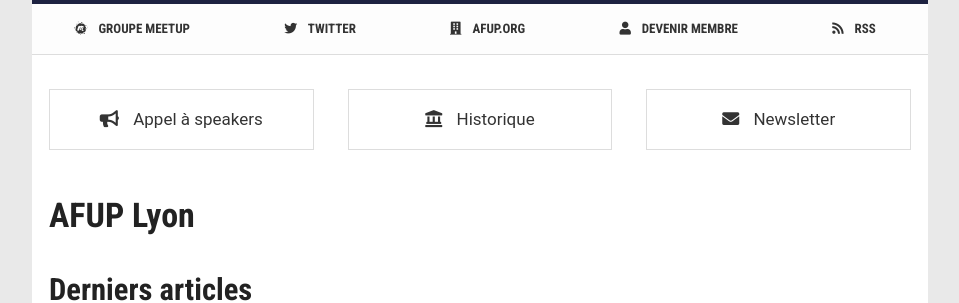
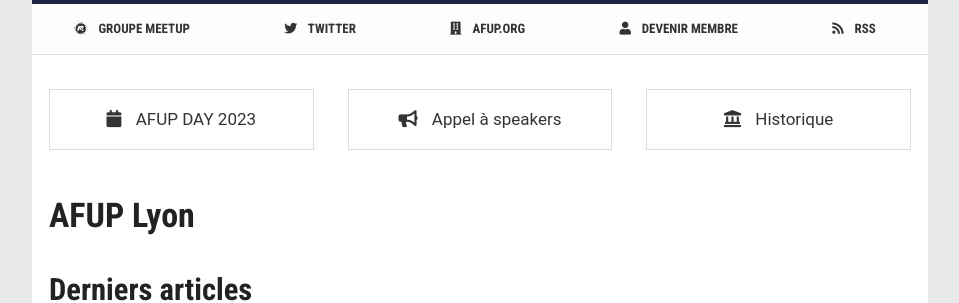
Before and after one commit to afup/lyon.afup.org, a Jekyll site: the page built from index.md, in a window 1280 px wide and 900 px high. Shown: the part 140-443 px from the top of the window, without its empty margins (160-1119 px from the left). Built offline with Jekyll 4.4.1, drawn with Linux system fonts in a browser that asks for light colours.

Commit message:
feat: suppression de la newsletter & ajout de l'afup day (#17)

```diff
--- a/_config.yml
+++ b/_config.yml
@@ -12,15 +12,15 @@ ga_ua: "UA-33922307-6"
 home_featured_articles_count: 2
 
 subheader:
+  - label: AFUP DAY 2023
+    url: "https://event.afup.org"
+    icon: calendar
   - label: Appel à speakers
     url: "/cfp"
     icon: bullhorn
   - label: "Historique"
     url: "/historique"
     icon: landmark
-  - label: "Newsletter"
-    url: "http://eepurl.com/bkOykX"
-    icon: "envelope"
 
 markdown: kramdown
 theme: minima
```
